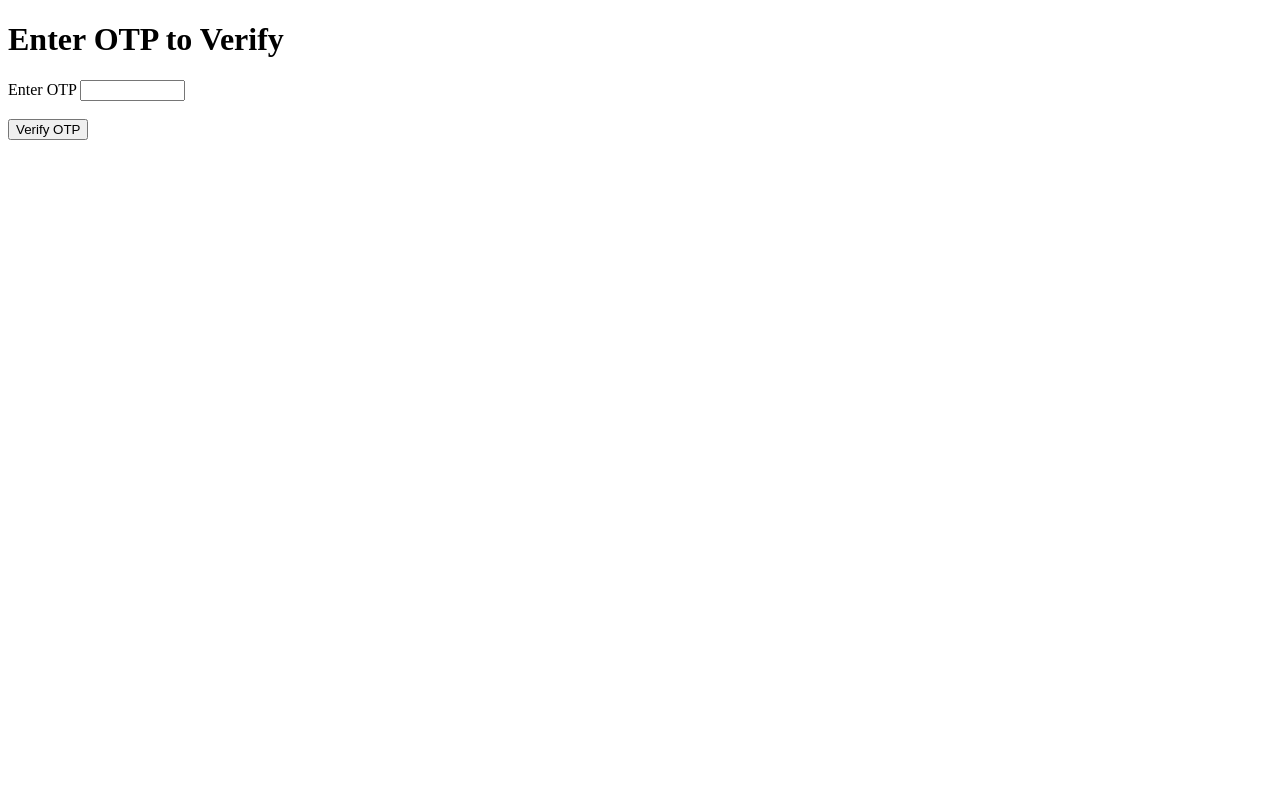
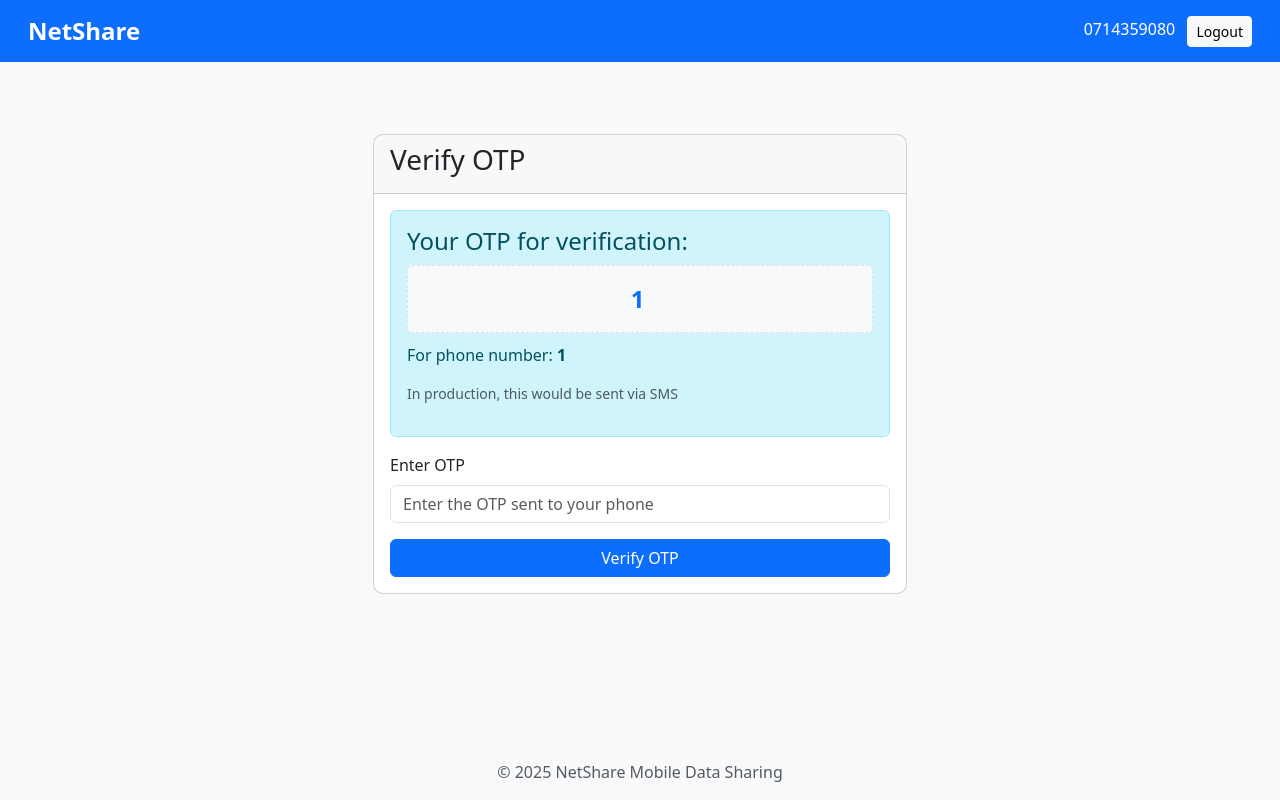
Before and after one commit to SydneyWamalwa/NetShare, a Flask app: page /verify in a window 1280 px wide. Run offline with Flask 3, Linux system fonts and the light colour scheme; a user stored in the database is signed in.

Commit message:
added otp to screen

```diff
--- a/app.py
+++ b/app.py
@@ -298,9 +298,14 @@ def login():
             session['phone_tmp'] = phone
             totp = pyotp.TOTP(secret)
             otp = totp.now()
-            # In production, send the OTP via SMS
-            print(f"OTP for {phone}: {otp}")
-            flash("OTP sent to your phone", "info")
+
+            # Store OTP in session to display on verification page
+            session['current_otp'] = otp
+
+            # Log OTP for development purposes
+            logger.info(f"OTP for {phone}: {otp}")
+
+            flash("OTP generated. See it on the verification page.", "info")
             return redirect(url_for('verify_otp'))
         flash('Unknown phone number', 'danger')
     return render_template('login.html', form=form)
@@ -308,16 +313,19 @@ def login():
 @app.route('/verify', methods=['GET', 'POST'])
 def verify_otp():
     form = OTPForm()
+    otp_to_display = session.get('current_otp')
+    phone = session.get('phone_tmp')
+
     if form.validate_on_submit():
         otp = form.otp.data
         secret = session.get('otp_secret')
-        phone = session.get('phone_tmp')
         totp = pyotp.TOTP(secret)
 
         if totp.verify(otp, valid_window=1):  # allows +/- 30 seconds (1 window)
             session['phone'] = phone  # Set the phone in the session
             session.pop('otp_secret', None)
             session.pop('phone_tmp', None)
+            session.pop('current_otp', None)  # Remove displayed OTP from session
             flash('OTP verified. Logged in.', 'success')
             logger.info(f"OTP verified for {phone}. Redirecting to dashboard.")
             return redirect(url_for('dashboard'))
@@ -325,7 +333,7 @@ def verify_otp():
             flash('Invalid OTP. Try again.', 'danger')
             logger.warning(f"Invalid OTP for {phone}")
 
-    return render_template('verify.html', form=form)
+    return render_template('verify.html', form=form, otp_to_display=otp_to_display, phone=phone)
 
 @app.route('/dashboard', methods=['GET', 'POST'])
 @login_required
--- a/config.py
+++ b/config.py
@@ -12,7 +12,7 @@ import socket
 import threading
 import time
 import uuid
-from datetime import datetime, timedelta, UTC
+from datetime import datetime, timedelta, timezone
 from urllib.parse import urlparse
 
 # Configure logging
--- a/templates/verify.html
+++ b/templates/verify.html
@@ -1,15 +1,57 @@
-<!-- templates/verify.html -->
-<!DOCTYPE html>
-<html>
-<head>
-    <title>Verify OTP</title>
-</head>
-<body>
-    <h1>Enter OTP to Verify</h1>
-    <form method="post">
-        {{ form.hidden_tag() }}
-        {{ form.otp.label }} {{ form.otp(size=10) }}<br><br>
-        {{ form.submit() }}
-    </form>
-</body>
-</html>
+{% extends "base.html" %}
+
+{% block title %}Verify OTP{% endblock %}
+
+{% block content %}
+<div class="container mt-5">
+    <div class="row justify-content-center">
+        <div class="col-md-6">
+            <div class="card">
+                <div class="card-header">
+                    <h3 class="card-title">Verify OTP</h3>
+                </div>
+                <div class="card-body">
+                    {% if otp_to_display %}
+                    <div class="alert alert-info">
+                        <h4>Your OTP for verification:</h4>
+                        <div class="otp-display">
+                            <span class="otp-code">{{ otp_to_display }}</span>
+                        </div>
+                        <p class="mt-2">For phone number: <strong>{{ phone }}</strong></p>
+                        <p class="small text-muted">In production, this would be sent via SMS</p>
+                    </div>
+                    {% endif %}
+
+                    <form method="POST" action="{{ url_for('verify_otp') }}">
+                        {{ form.hidden_tag() }}
+                        <div class="form-group">
+                            {{ form.otp.label(class="form-label") }}
+                            {{ form.otp(class="form-control", placeholder="Enter the OTP sent to your phone") }}
+                        </div>
+                        <div class="form-group mt-3">
+                            {{ form.submit(class="btn btn-primary w-100") }}
+                        </div>
+                    </form>
+                </div>
+            </div>
+        </div>
+    </div>
+</div>
+
+<style>
+    .otp-display {
+        background: #f8f9fa;
+        padding: 15px;
+        border-radius: 5px;
+        font-size: 24px;
+        text-align: center;
+        letter-spacing: 5px;
+        margin: 10px 0;
+        border: 1px dashed #dee2e6;
+    }
+    .otp-code {
+        font-weight: bold;
+        color: #0d6efd;
+    }
+</style>
+{% endblock %}
```
